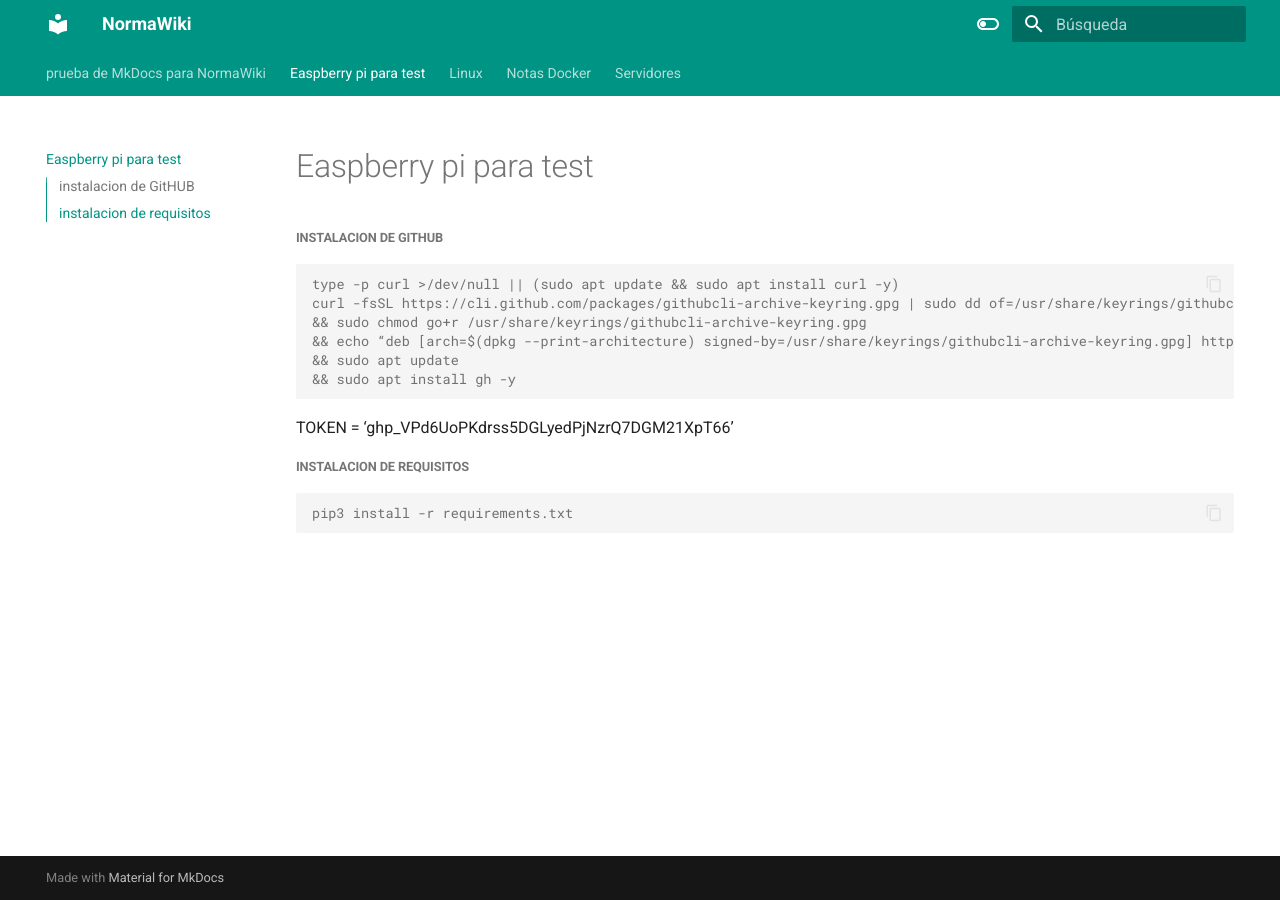
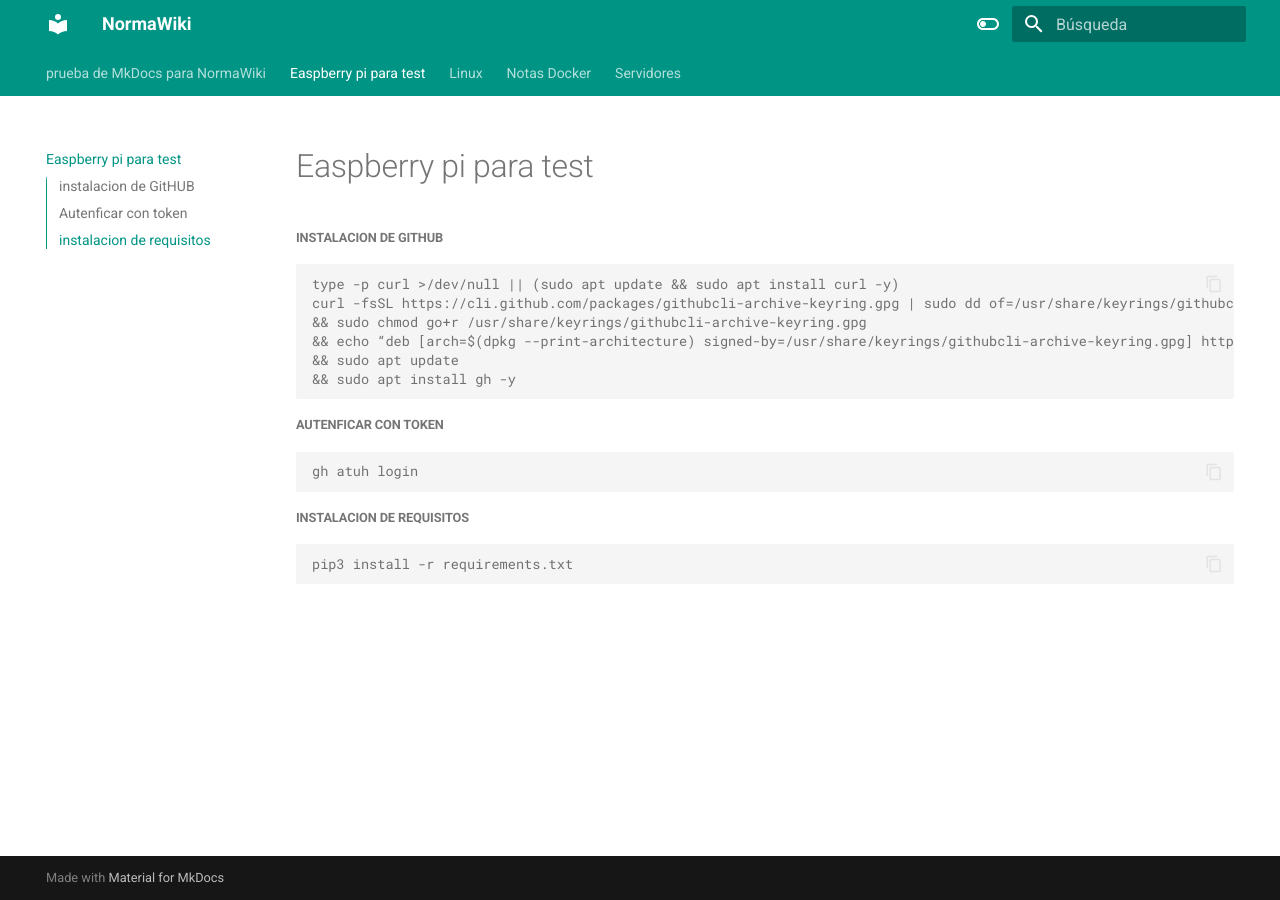
Before and after one commit to TomasNorm/NormaWiki, an MkDocs documentation site: the page built from docs/InstalacionPi.md, in a window 1280 px wide. Built offline with MkDocs 1.6.1 and Material for MkDocs 9.7.7, drawn with Linux system fonts in a browser that asks for light colours.

Commit message:
Update InstalacionPi.md

````diff
--- a/docs/InstalacionPi.md
+++ b/docs/InstalacionPi.md
@@ -11,7 +11,11 @@ curl -fsSL https://cli.github.com/packages/githubcli-archive-keyring.gpg | sudo
 ```
 
 
-TOKEN = ‘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’
+##### Autenficar con token
+```console
+gh atuh login
+```
+
 
 
 ##### instalacion de requisitos
````
